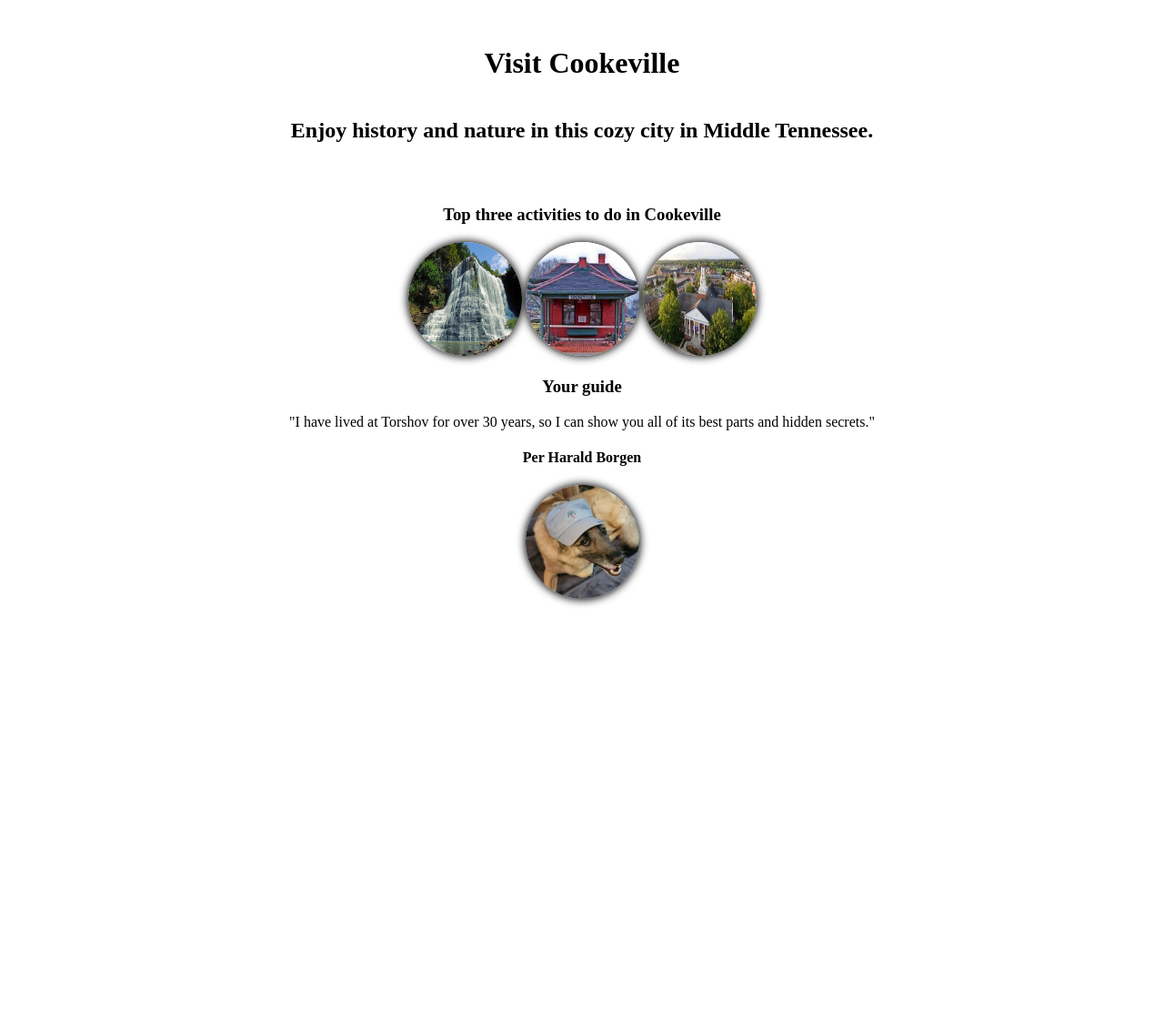
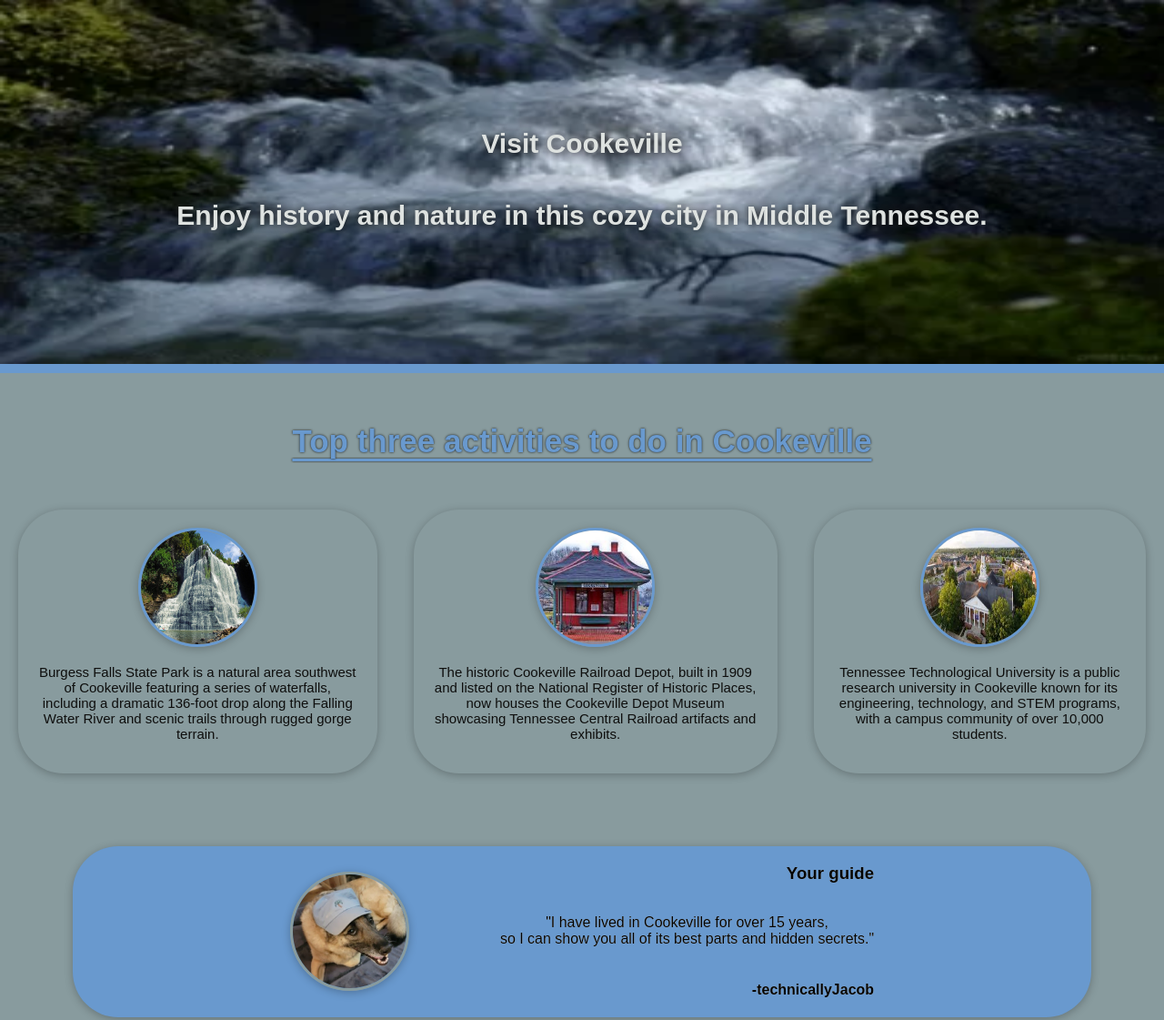
Before and after one commit to TechnicallyJacob/hometown-page, a website built with Vite: page index.html in a window 1280 px wide. Shown: the top 1121 px of the page at 91% size. Before the commit the page ends 800 px from the top, so only its background shows below. Built offline with nearby package versions, Linux system fonts and the light colour scheme; files whose address does not match are found by name; a web font is replaced by a local one.

Commit message:
finished

```diff
--- a/index.html
+++ b/index.html
@@ -1,32 +1,51 @@
 <!DOCTYPE html>
 <html>
     <head>
+        <link rel="preconnect" href="https://fonts.googleapis.com">
+        <link rel="preconnect" href="https://fonts.gstatic.com" crossorigin>
+        <link href="https://fonts.googleapis.com/css2?family=SN+Pro:ital,wght@0,200..900;1,200..900&display=swap" rel="stylesheet">
         <link rel="stylesheet" href="styles.css">
     </head>
     <body>
 
         <!-- HERO SECTION -->
         <div class="header">
-            <h1>Visit Cookeville</h1>
-            <h2>Enjoy history and nature in this cozy city in Middle Tennessee.</h2>
+            <h1 class="header-text">Visit Cookeville</h1>
+            <h2 class="header-text">Enjoy history and nature in this cozy city in Middle Tennessee.</h2>
         </div>
 
         <!-- ACTIVITIES SECTION -->
-        <div>
-            <h3>Top three activities to do in Cookeville</h3>
-            <div class="activities">
-                <img src="images/burgess-falls.jpg">
-                <img src="images/train-depot.jpeg">
-                <img src="images/ttu.jpeg">
+            <h3 id="act-head">Top three activities to do in Cookeville</h3>
+            <div id="act">
+                <div class="falls ">
+                    <img class="act-img" src="images/burgess-falls.jpg">
+                    <p class="act-text">Burgess Falls State Park is a natural area southwest of Cookeville featuring
+                    a series of waterfalls, including a dramatic 136-foot drop along the Falling Water River
+                    and scenic trails through rugged gorge terrain.</p>
+                </div>
+
+                <div class="train">
+                    <img class="act-img" src="images/train-depot.jpeg">
+                    <p class="act-text">The historic Cookeville Railroad Depot, built in 1909 and listed on the National Register
+                    of Historic Places, now houses the Cookeville Depot Museum showcasing Tennessee Central Railroad
+                    artifacts and exhibits.</p>
+                </div>
+
+                <div class="ttu">
+                    <img class="act-img" src="images/ttu.jpeg">
+                    <p class="act-text">Tennessee Technological University is a public research university in Cookeville known for its engineering,
+                     technology, and STEM programs, with a campus community of over 10,000 students.</p>
+                </div>
             </div>
-        </div>
 
         <!-- GUIDE SECTION -->
-        <div>
-            <h3>Your guide</h3>
-            <p>"I have lived at Torshov for over 30 years, so I can show you all of its best parts and hidden secrets."</p>
-            <h4>Per Harald Borgen</h4>
-            <img src="images/stinkylinky.jpg">
+        <div id="guide-wrap">
+            <div id="guide-text">
+                <h3>Your guide</h3>
+                <p>"I have lived in Cookeville for over 15 years,<br>so I can show you all of its best parts and hidden secrets."</p>
+                <h4>-technicallyJacob</h4>
+            </div>
+            <img id="guide-img"src="images/stinkylinky.jpg">
         </div>
     </body>
 </html>
--- a/styles.css
+++ b/styles.css
@@ -1,30 +1,108 @@
 /**
 Palette: https://scrimba.com/links/hometown-palette
-RED: #E63946
-LIGHT: #F1FAEE
-AQUA: #A8DADC
-LIGHT BLUE: #457B9D
-DARK BLUE: #1D3557
-
+BLUE: #6999CE
+BLACK: #0E0E0D
+GREY-GREEN: #889B9E
+WHITE: #DEE2E0
 */
 
 body {
     margin: 0;
     text-align: center;
+    font-family: "SN Pro", sans-serif;
+    background-color: #889B9E;
 }
 
 img {
     width: 125px;
     height: 125px;
     border-radius: 200px;
-    box-shadow: 0 0 10px 1px black;
+    transition: transform 0.5s ease, box-shadow 0.6s ease;
+    box-shadow: 0 2px 10px rgba(0, 0, 0, 0.25);
+}
 
+img:hover {
+    transform: translateY(-6px);
+    box-shadow: 0 10px 20px rgba(0, 0, 0, 0.30);
 }
 
 .header {
+    background: url("/images/background.webp");
+    background-repeat: no-repeat;
+    background-size: 100% 100%;
+    height: 400px;
+    margin: 0 0;
     display: flex;
     flex-direction: column;
-    margin: inherit;
-    padding: 30px;
-    background-image: url("cookeville-back.jpeg");
+    justify-content: center;
+    align-items: center;
+    color: #DEE2E0;
+    border-bottom: 10px solid #6999CE;
 }
+
+.header-text {
+    font-size: 30px;
+    text-shadow: 0 0 10px #0E0E0D;
+}
+
+.act-img {
+    border: 3px solid #6999CE;
+}
+
+.act-text {
+    color: #0E0E0D;
+    font-size: 15px;
+}
+
+#act-head {
+    padding: 20px;
+    text-decoration: underline;
+    text-underline-offset: 7px;
+    color: #6999CE;
+    text-shadow: 0 0 2.5px #0E0E0D;
+    font-size: 35px;
+}
+
+#act {
+    display: flex;
+    justify-content: space-evenly;
+}
+
+.falls, .train, .ttu {
+    margin: auto 20px;
+    padding: 20px;
+    border-radius: 50px;
+}
+
+#guide-wrap {
+    display: flex;
+    flex-direction: row-reverse;
+    align-items: center;
+    justify-content: center;
+    margin: 80px 80px;
+    background-color: #6999CE;
+    border-radius: 50px;
+}
+
+#guide-text {
+    display: flex;
+    flex-direction: column;
+    align-items: end;
+    margin: 0 50px;
+    text-shadow: 0 0 .6px #DEE2E0;
+}
+
+#guide-img {
+    margin: 0 50px;
+    border: 3px solid #889B9E;
+}
+
+.falls, .train, .ttu, #guide-wrap {
+    transition: transform 0.5s ease, box-shadow 0.6s ease;
+    box-shadow: 0 2px 10px rgba(0, 0, 0, 0.25);
+}
+
+.falls:hover, .train:hover, .ttu:hover, #guide-wrap:hover {
+    transform: translateY(-6px);
+    box-shadow: 0 10px 20px rgba(0, 0, 0, 0.30);
+}
```
Also changed, not shown: images/background.webp (added), images/cookeville-back.jpeg (deleted).
